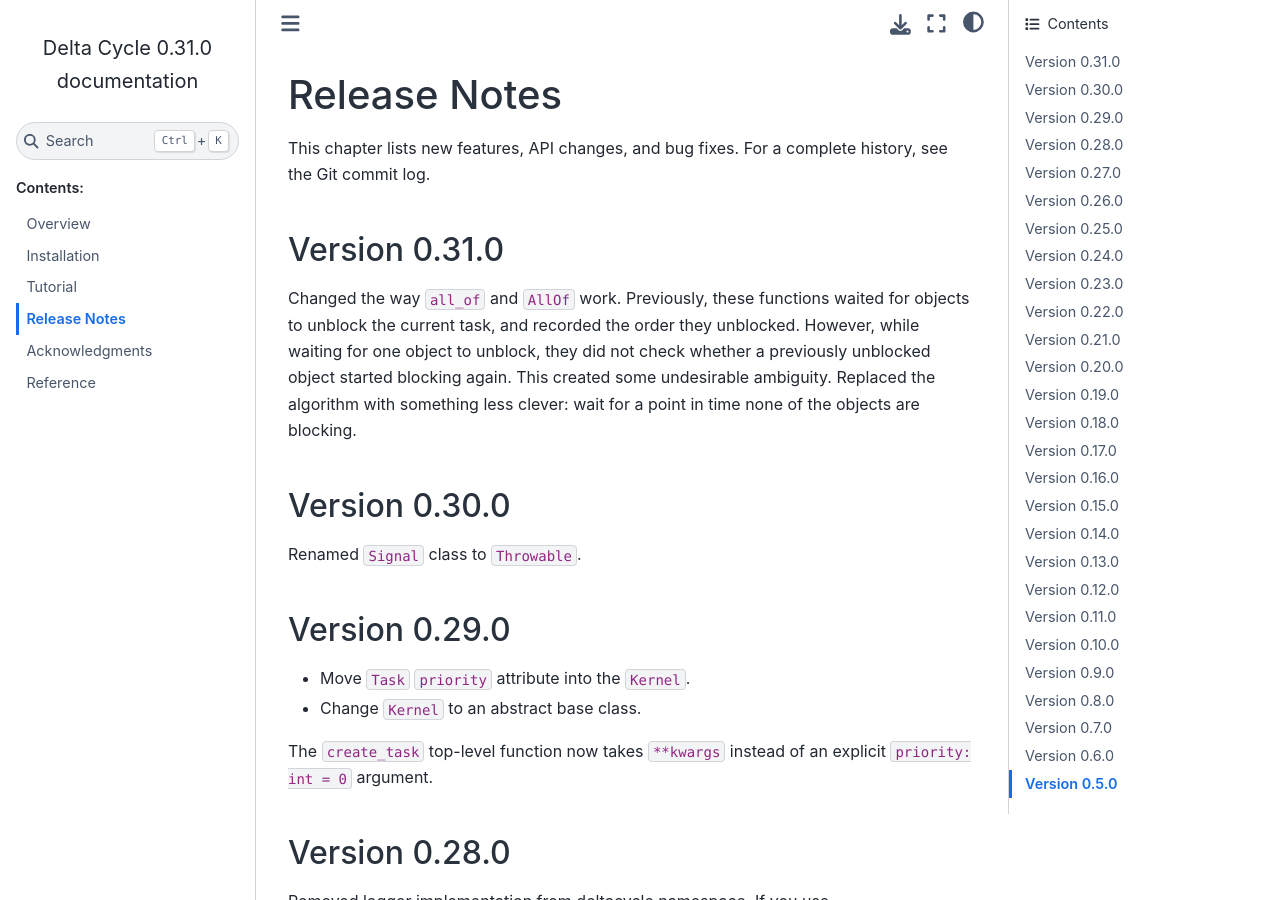
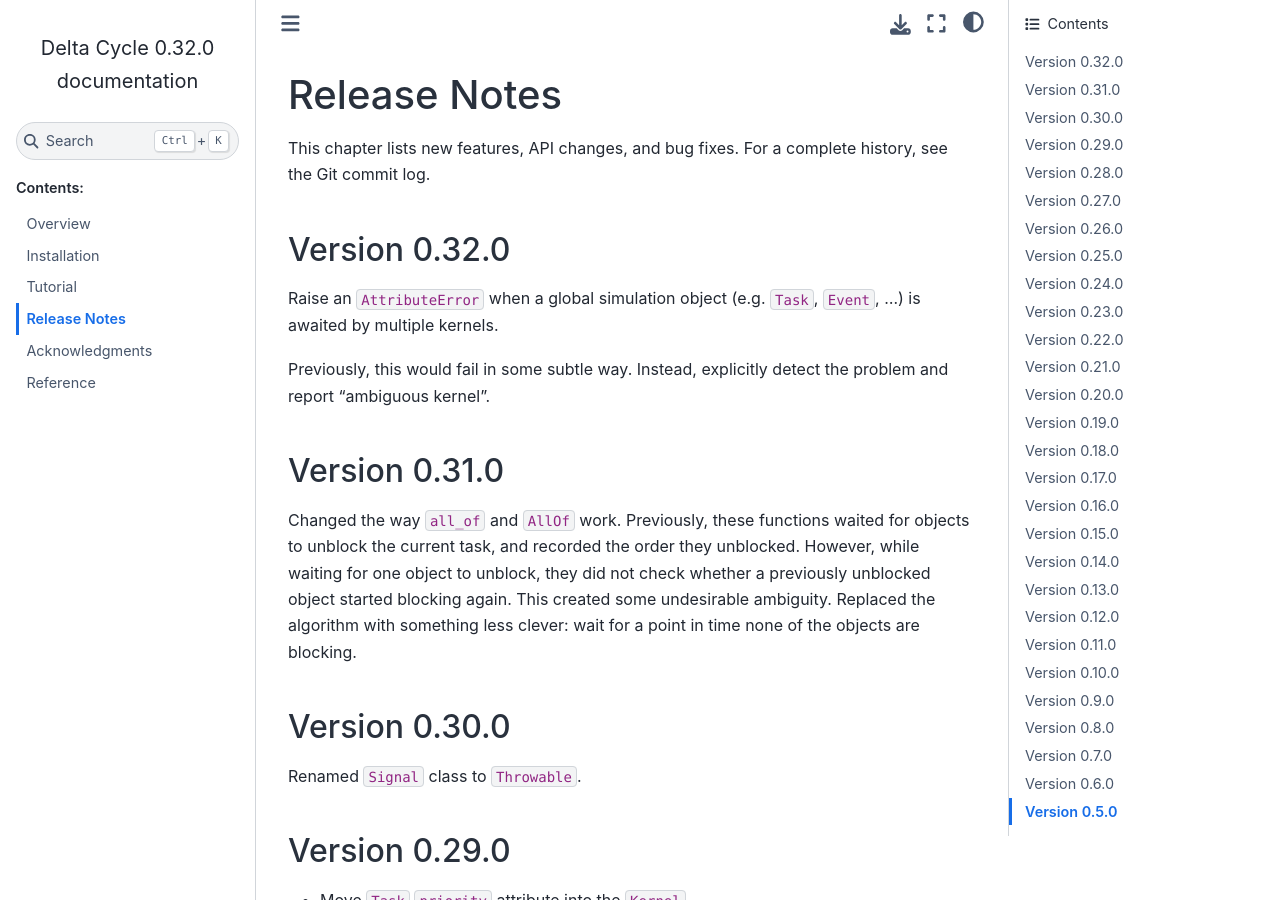
Before and after one commit to cjdrake/deltacycle, a Sphinx documentation site: the page built from doc/source/release_notes.rst, in a window 1280 px wide and 900 px high. Built offline with Sphinx 7.4.7 and the Sphinx Book theme 1.1.4, drawn with Linux system fonts in a browser that asks for light colours.

Commit message:
Release 0.32.0

```diff
--- a/doc/source/release_notes.rst
+++ b/doc/source/release_notes.rst
@@ -6,6 +6,16 @@
 
 This chapter lists new features, API changes, and bug fixes.
 For a complete history, see the Git commit log.
+
+
+Version 0.32.0
+==============
+
+Raise an ``AttributeError`` when a global simulation object
+(e.g. ``Task``, ``Event``, ...) is awaited by multiple kernels.
+
+Previously, this would fail in some subtle way.
+Instead, explicitly detect the problem and report "ambiguous kernel".
 
 
 Version 0.31.0
--- a/pyproject.toml
+++ b/pyproject.toml
@@ -1,6 +1,6 @@
 [project]
 name = "deltacycle"
-version = "0.31.0"
+version = "0.32.0"
 description = "Delta Cycle"
 readme = "README.md"
 
```
Also changed, not shown: 1 other file.
